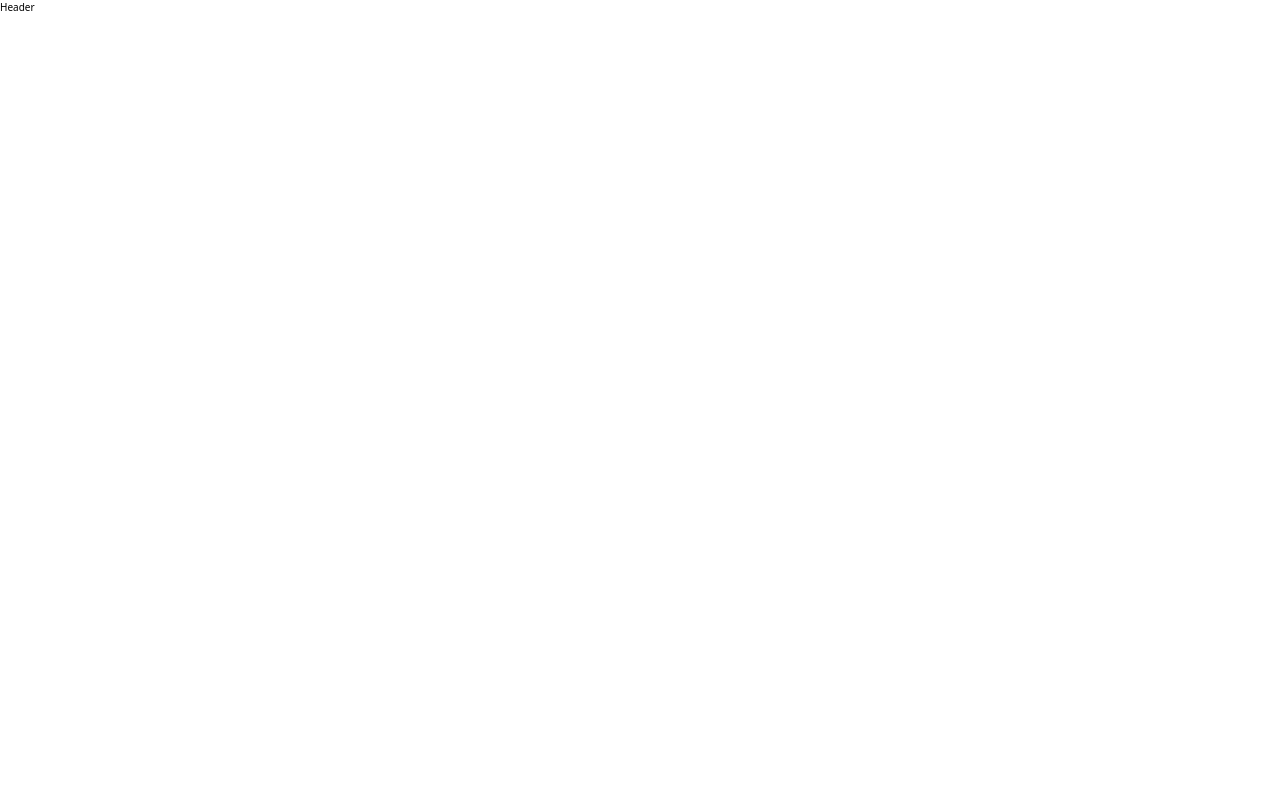
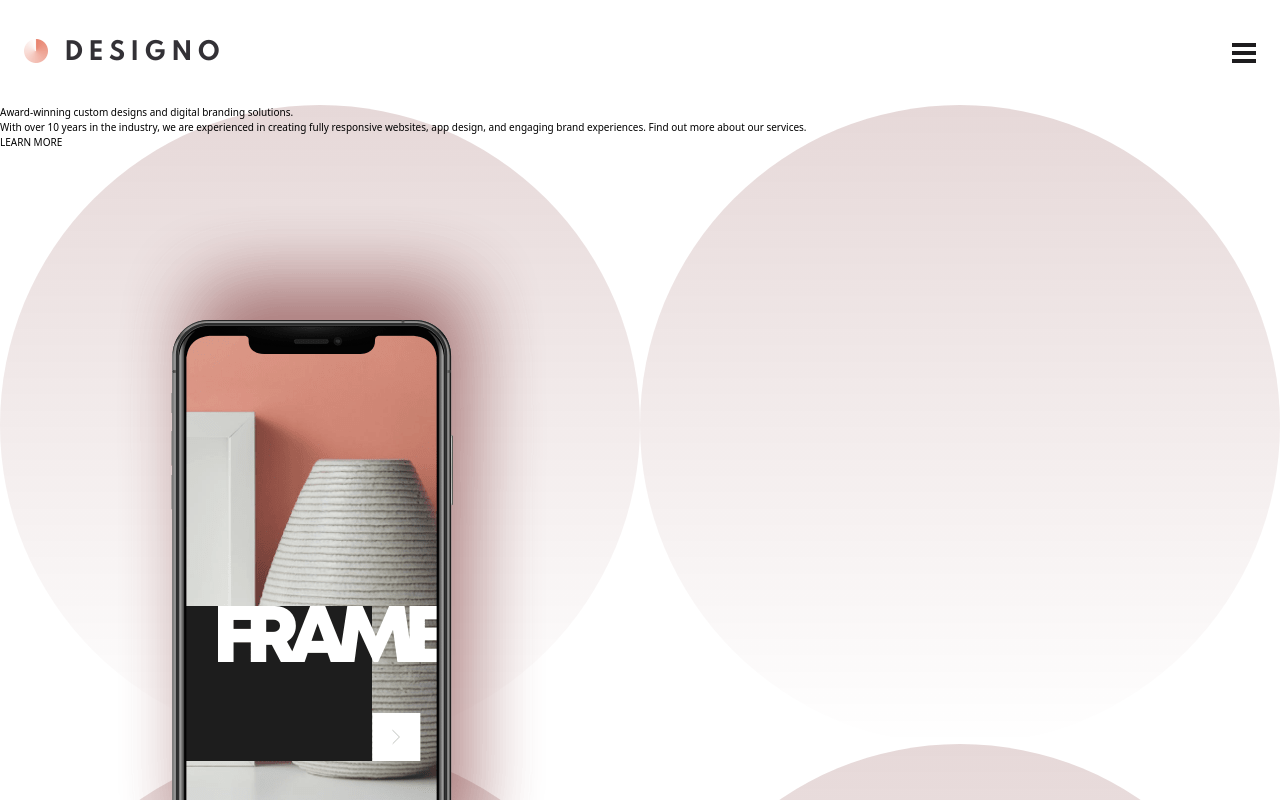
Before and after one commit to presh-031/designo, a Next.js app: page / in a window 1280 px wide. Shown: the top 800 px of the page. Built offline with nearby package versions, Linux system fonts and the light colour scheme.

Commit message:
finished marking out projects component

```diff
--- a/components/Header.tsx
+++ b/components/Header.tsx
@@ -1,7 +1,26 @@
-import React from "react";
+import Image from "next/image";
+
+import logo from "../assets/shared/desktop/logo-dark.png";
+import hamburgerMenu from "../assets/shared/mobile/icon-hamburger.svg";
 
 const Header = () => {
-  return <div>Header</div>;
+  return (
+    <header className="flex justify-between items-center px-[2.4rem] py-[3.9rem] ">
+      <div className="">
+        <Image src={logo} alt="designo-logo" width={202} height={27} />
+      </div>
+      <div className="">
+        <Image src={hamburgerMenu} alt="menu" width={24} height={20} />
+      </div>
+      <nav className="hidden">
+        <ul>
+          <li>OUR COMPANY</li>
+          <li>LOCATIONS</li>
+          <li>CONTACT</li>
+        </ul>
+      </nav>
+    </header>
+  );
 };
 
 export default Header;
--- /dev/null
+++ b/components/Hero.tsx
@@ -0,0 +1,23 @@
+import Image from "next/image";
+import imgHeroPhone from "../assets/home/desktop/image-hero-phone.png";
+
+const Hero = () => {
+  return (
+    <div className="bg-[url('../assets/home/desktop/bg-pattern-hero-home.svg')]">
+      <div>
+        <p>Award-winning custom designs and digital branding solutions.</p>
+        <p>
+          With over 10 years in the industry, we are experienced in creating
+          fully responsive websites, app design, and engaging brand experiences.
+          Find out more about our services.
+        </p>
+        <button>LEARN MORE</button>
+      </div>
+      <div>
+        <Image src={imgHeroPhone} alt="hero-phone" />
+      </div>
+    </div>
+  );
+};
+
+export default Hero;
--- /dev/null
+++ b/components/Projects.tsx
@@ -0,0 +1,57 @@
+import Image from "next/image";
+
+const Projects = () => {
+  return (
+    <>
+      <div>
+        <div>
+          <p>WEB DESIGN</p>
+          <p>VIEW PROJECTS</p>
+        </div>
+        <div>
+          <div>
+            <p>APP DESIGN</p>
+            <p>VIEW PROJECTS</p>
+          </div>
+          <div>
+            <p>GRAPHIC DESIGN</p>
+            <p>VIEW PROJECTS</p>
+          </div>
+        </div>
+      </div>
+
+      {/* About projects section */}
+      <div>
+        <div>
+          <Image />
+          <p>PASSIONATE</p>
+          <p>
+            Each project starts with an in-depth brand research to ensure we
+            only create products that serve a purpose. We merge art, design, and
+            technology into exciting new solutions.
+          </p>
+        </div>
+        <div>
+          <Image />
+          <p>RESOURCEFUL</p>
+          <p>
+            Everything that we do has a strategic purpose. We use an agile
+            approach in all of our projects and value customer collaboration. It
+            guarantees superior results that fulfill our clients’ needs.{" "}
+          </p>
+        </div>
+        <div>
+          <Image />
+          <p>FRIENDLY</p>
+          <p>
+            Everything that we do has a strategic purpose. We use an agile
+            approach in all of our projects and value customer collaboration. It
+            guarantees superior results that fulfill our clients’ needs.{" "}
+          </p>
+        </div>
+      </div>
+    </>
+  );
+};
+
+export default Projects;
--- a/pages/index.tsx
+++ b/pages/index.tsx
@@ -1,6 +1,7 @@
 import Head from "next/head";
 import Image from "next/image";
 import { Inter } from "@next/font/google";
+import Hero from "@/components/Hero";
 
 const inter = Inter({ subsets: ["latin"] });
 
@@ -13,6 +14,11 @@ export default function Home() {
         <meta name="viewport" content="width=device-width, initial-scale=1" />
         <link rel="icon" href="/favicon.ico" />
       </Head> */}
+
+      {/* Homepage proper */}
+      <div className="">
+        <Hero />
+      </div>
     </>
   );
 }
```
